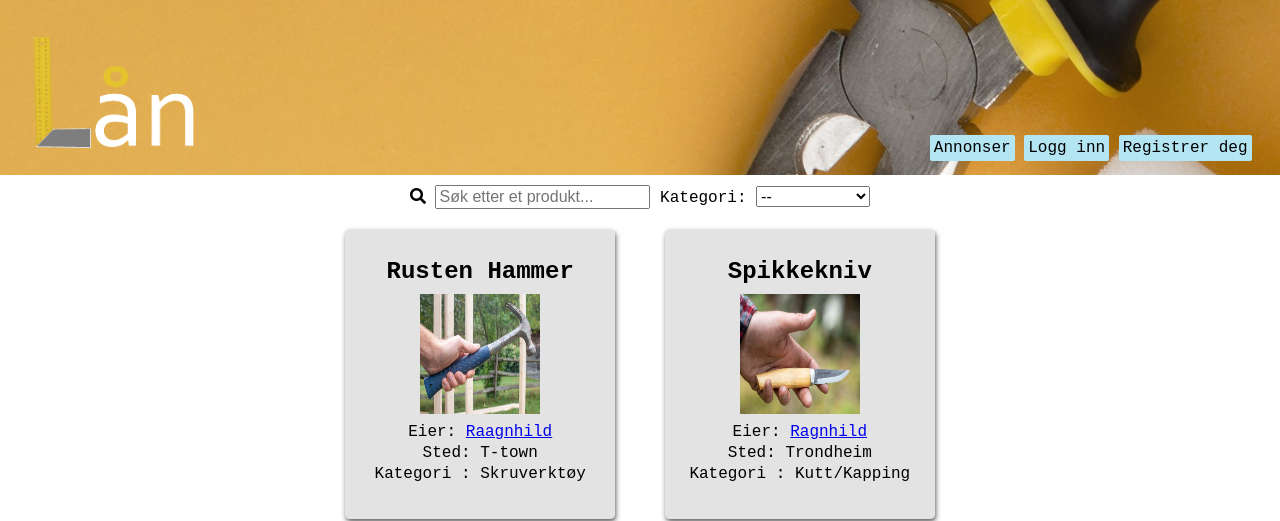
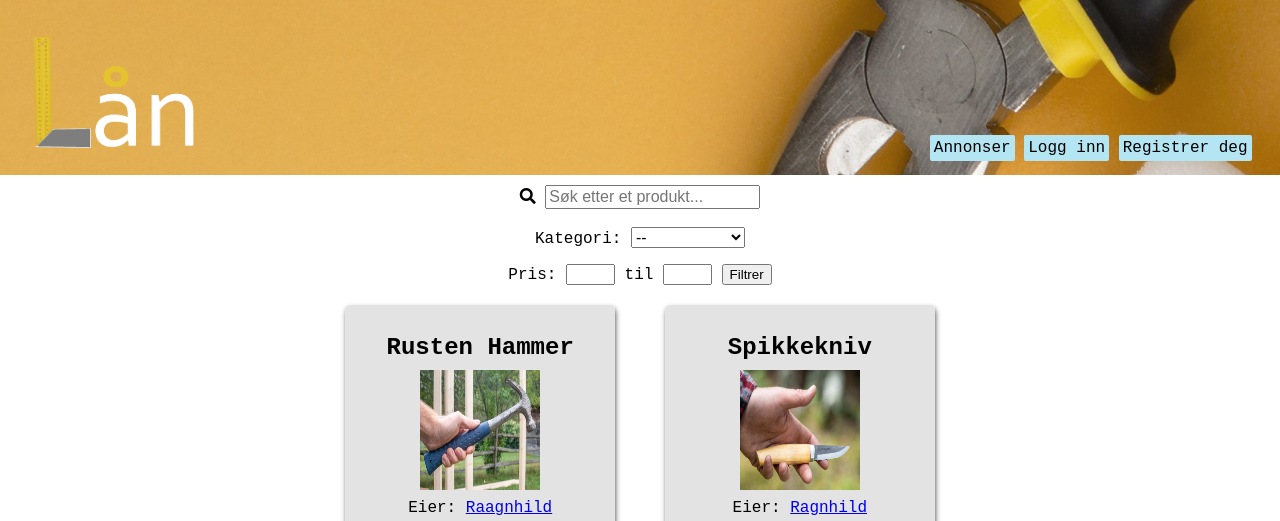
Before and after one commit to andreastande/Verktoy, a Django app: page /homepage/listing/overview in a window 1280 px wide. Shown: the top 521 px of the page. Run offline with Django 3.2, Linux system fonts and the light colour scheme; data comes from the database, SQL or seed files in the repository; some libraries are stand-ins or nearby versions.

Commit message:
#36 added better UI and changed names of fields

```diff
--- a/verktoy_project/homepage/templates/homepage/listing_overview.html
+++ b/verktoy_project/homepage/templates/homepage/listing_overview.html
@@ -5,9 +5,12 @@
         <div>
             <form action="" method="GET">
                 <i id="search-icon" class="fas fa-search"></i>
-                  <input id="user-input" type="text" placeholder="Søk etter et produkt..." name="q" style="font-size: 16px;">
+                <input id="user-input" type="text" placeholder="Søk etter et produkt..." name="search" style="font-size: 16px;">
+                <br>
+                <br>
+                <div>
                     <label>Kategori: </label>
-                <select id="qs" name="qs" style="font-size: 16px;">
+                    <select id="category" name="category" style="font-size: 16px;">
                         <option value="">--</option>
                         <option value="1">Saging</option>
                         <option value="2">Maling</option>
@@ -17,6 +20,12 @@
                         <option value="6">Slagverktøy</option>
                         <option value="7">Annet</option>
                     </select>
+                    <p></p>
+                    <label>Pris: </label>
+                    <input type="text" name="min_price" maxlength="4" size="3" >
+                    til <input type="text" name="max_price" maxlength="4" size="3">
+                    <input type="submit" value="Filtrer">
+                </div>
               </form>
         </div>
 
--- a/verktoy_project/homepage/views.py
+++ b/verktoy_project/homepage/views.py
@@ -100,14 +100,14 @@ def listing(request, listing_id):
 
 def listing_overview(request):
     ctx = {}
-    q = request.GET.get('q', '')
-    qs = request.GET.get('qs', '')
-    if qs:
+    search = request.GET.get('search', '')
+    category = request.GET.get('category', '')
+    if category:
         #Om kategori feltet er valgt
-        searchedListings = Listing.objects.filter(Q(title__icontains=q) | Q(location__icontains=q), category=qs)
+        searchedListings = Listing.objects.filter(Q(title__icontains=search) | Q(location__icontains=search), category = category)
     else:
         #Om kategori feltet ikke er valgt
-        searchedListings = Listing.objects.filter(Q(title__icontains=q) | Q(location__icontains=q))
+        searchedListings = Listing.objects.filter(Q(title__icontains=search) | Q(location__icontains=search))
 
     ctx["searchedListings"] = searchedListings
 
```
Lines whose indentation alone changed are shown as unchanged.
